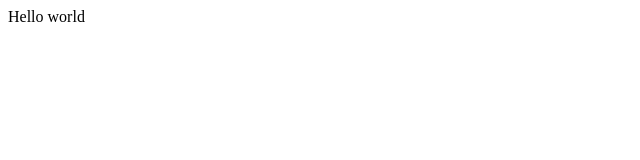
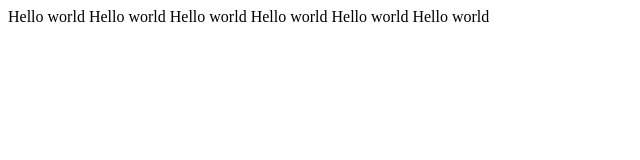
Before and after one commit to seferelvedin/Folder1, a plain HTML site: page index.html in a window 1280 px wide. Shown: the whole page, without its empty margins (0-640 px from the left). Drawn offline with Linux system fonts and the light colour scheme.

Commit message:
Update index.html

```diff
--- a/index.html
+++ b/index.html
@@ -1 +1,6 @@
 <h>Hello world</h>
+<h>Hello world</h>
+<h>Hello world</h>
+<h>Hello world</h>
+<h>Hello world</h>
+<h>Hello world</h>
```
